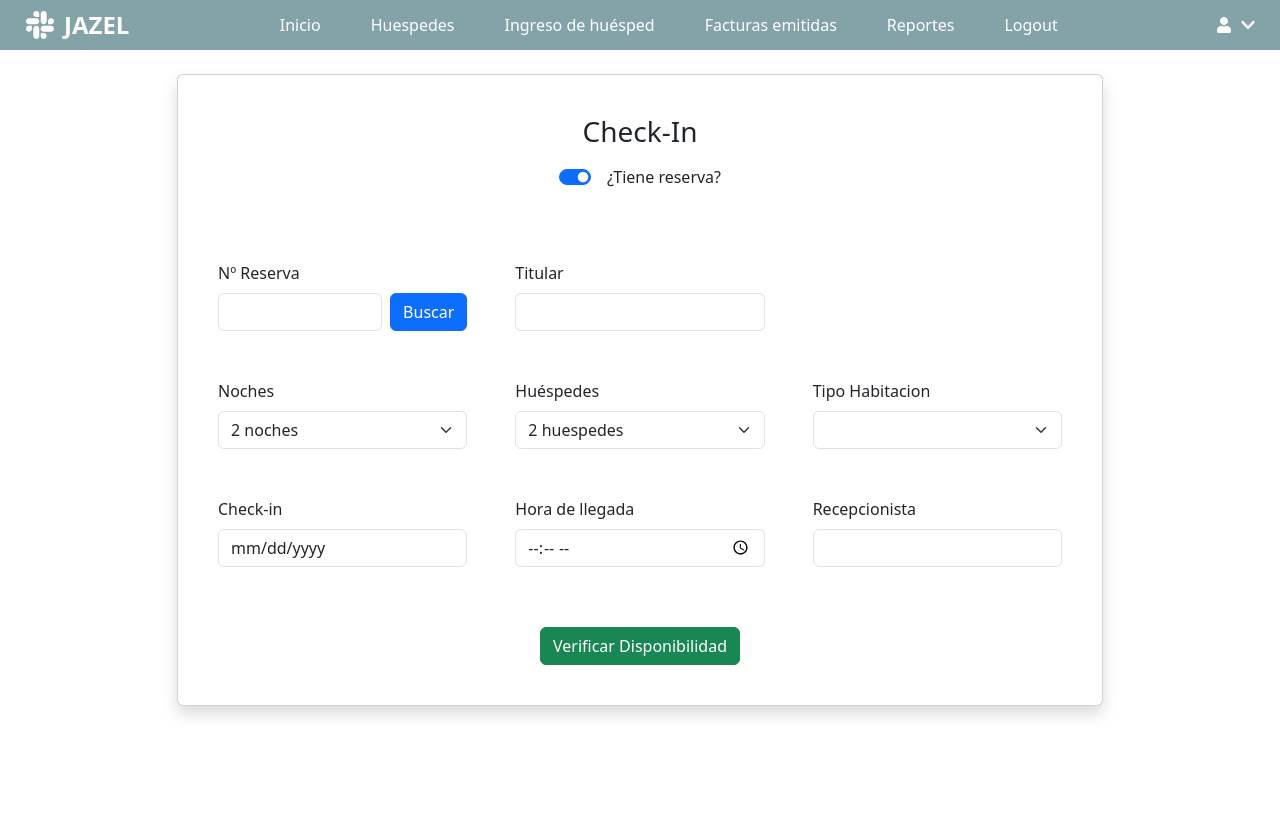
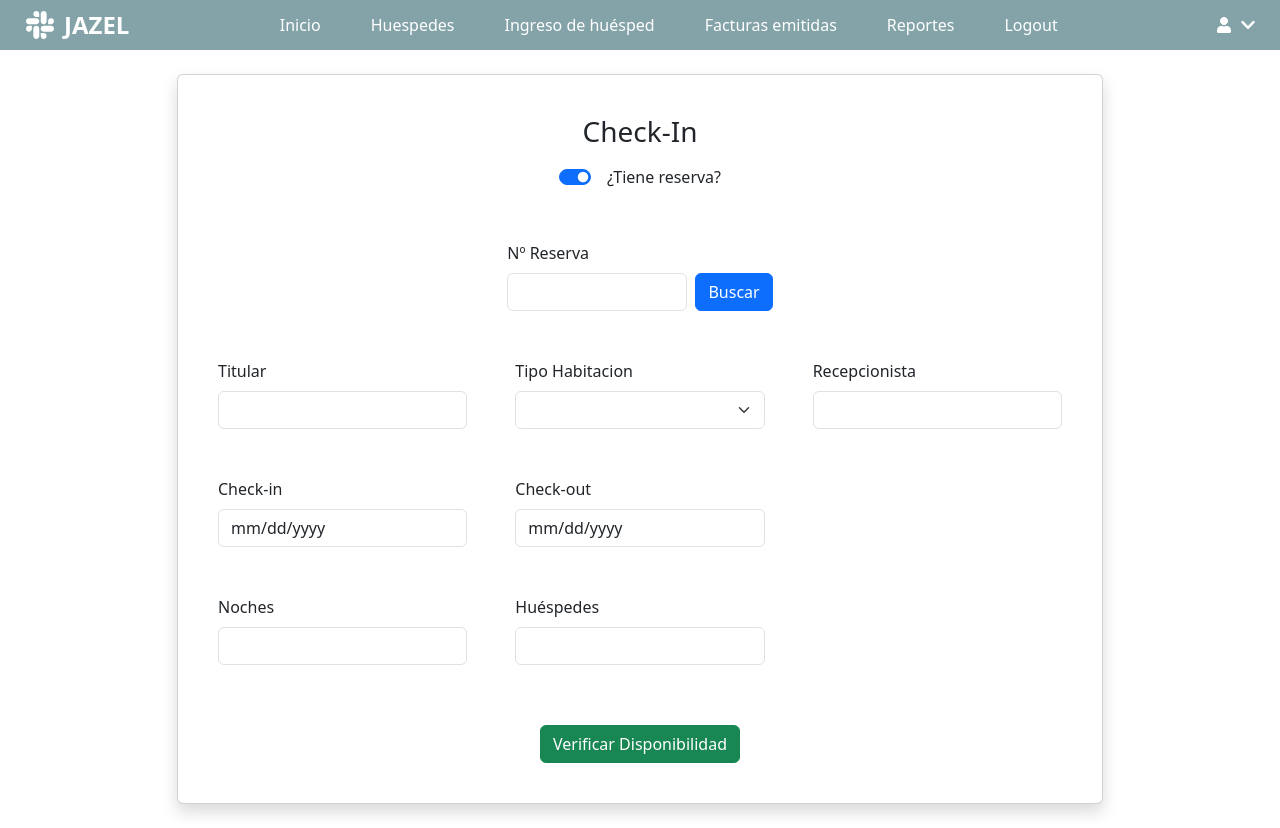
Before and after one commit to CrisNAC/Hotel_Facturacion, a React (Vite) app in the folder frontend/: page /IngresoHuesped in a window 1280 px wide. Before the commit the page ends 800 px from the top, so only its background shows below. Built offline with nearby package versions, Linux system fonts and the light colour scheme.

Commit message:
Seleccion Habitacion y Check-in con reserva pasados con Context

```diff
--- a/frontend/src/App.jsx
+++ b/frontend/src/App.jsx
@@ -21,6 +21,8 @@ import ConfirmarReserva from './components/ConfirmarReserva'
 import AgregarHuesped from './pages/AgregarHuesped.jsx';
 import SeleccionHabitacion from './components/SeleccionHabitacion'
 
+import ReservaLayout from './components/ReservaLayout.jsx';
+
 function App() {
   return (
     <>
@@ -33,10 +35,13 @@ function App() {
             <Route path="/DetallesCuentas/:idIngreso" element={<DetallesCuentas />} />
             <Route path="/VistaFactura" element={<InvoiceComponentEli />}></Route>
 
-            <Route path="/IngresoHuesped" element={<CheckIn />}></Route>
+			<Route element={<ReservaLayout></ReservaLayout>}>
+				<Route path="/IngresoHuesped" element={<CheckIn />}></Route>
+				<Route path="/SeleccionHabitacion" element={<SeleccionHabitacion />}></Route>
+			</Route>
+
             <Route path="/ConfirmarReserva" element={<ConfirmarReserva />}></Route>
             <Route path="/AgregarHuesped" element={<AgregarHuesped />}></Route>
-            <Route path="/SeleccionHabitacion" element={<SeleccionHabitacion />}></Route>
 
             <Route path="/" element={<Login />} />
             <Route path="/FacturasEmitidas" element={
--- a/frontend/src/components/CheckInReserva.jsx
+++ b/frontend/src/components/CheckInReserva.jsx
@@ -3,12 +3,14 @@ import { useNavigate } from 'react-router-dom';
 import axios from "axios";
 import { debounce } from "lodash";
 import NavBar from "./navbar";
+import { useReserva } from "../context/ReservaContext.jsx";
 
 const CheckInReserva = () => {
 
 	const [reservaId, setReservaId] = useState('');
 	const [reserva, setReserva] = useState(null);
 	const navigate = useNavigate();
+	const { setReservaSeleccionada } = useReserva();
 
 	const getReservaById = async (id) => {
 		try {
@@ -19,6 +21,17 @@ const CheckInReserva = () => {
 			setReserva(null);
 		}
 	};
+
+	const calcularNoches = () => {
+		if (reserva && reserva.check_in && reserva.check_out) {
+			const checkInDate = new Date(reserva.check_in);
+			const checkOutDate = new Date(reserva.check_out);
+			const diffTime = Math.abs(checkOutDate - checkInDate);
+			const diffDays = Math.ceil(diffTime / (1000 * 60 * 60 * 24));
+			return diffDays;
+		}
+		return 0;
+	}
 
 	/*useEffect(() => {
 		getReservaById(reservaId);
@@ -37,8 +50,8 @@ const CheckInReserva = () => {
 		<div>
 			<NavBar />
 			{/* Formulario */}
-			<form style={{ marginTop: '70px' }}>
-				<div className="row g-5">
+			<form>
+				<div className="row justify-content-center my-5">
 
 					<div className="col-md-6 col-lg-4">
 						<label htmlFor="numReserva" className="form-label">
@@ -57,7 +70,9 @@ const CheckInReserva = () => {
 							</button>
 						</div>
 					</div>
+				</div>
 
+				<div className="row g-5">
 					<div className="col-md-6 col-lg-4">
 						<label htmlFor="titular" className="form-label">
 							Titular
@@ -71,37 +86,24 @@ const CheckInReserva = () => {
 						/>
 					</div>
 
-					<div className="col-md-6 col-lg-4"></div>
-
 					<div className="col-md-6 col-lg-4">
-						<label htmlFor="noches" className="form-label">
-							Noches
+						<label htmlFor="tipo_habitacion" className="form-label">
+							Tipo Habitacion
 						</label>
-						<select className="form-select" id="noches" defaultValue="2">
-							<option value="1">1 noche</option>
-							<option value="2">2 noches</option>
-							<option value="3">3 noches</option>
+						<select className="form-select" id="tipo_habitacion" value={reserva ? reserva.tipoHabitacion.nombre : ""} readOnly>
+						{reserva && reserva.tipoHabitacion && (
+							<option value={reserva.tipoHabitacion.nombre}>
+								{reserva.tipoHabitacion.nombre}
+							</option>
+						)}
 						</select>
 					</div>
 
 					<div className="col-md-6 col-lg-4">
-						<label htmlFor="huespedes" className="form-label">
-							Huéspedes
+						<label htmlFor="recepcionista" className="form-label">
+							Recepcionista
 						</label>
-						<select className="form-select" id="huespedes" defaultValue="2">
-							<option value="1">1 huesped</option>
-							<option value="2">2 huespedes</option>
-							<option value="3">3 huespedes</option>
-						</select>
-					</div>
-
-					<div className="col-md-6 col-lg-4">
-						<label htmlFor="tipo_habitacion" className="form-label">
-							Tipo Habitacion
-						</label>
-						<select className="form-select" id="tipo_habitacion" value={reserva ? reserva.tipoHabitacion.nombre : ""}>
-
-						</select>
+						<input type="text" className="form-control" id="recepcionista" value={reserva && reserva.usuario ? reserva.usuario.nombre_usuario : ""} readOnly/>
 					</div>
 
 					<div className="col-md-6 col-lg-4">
@@ -117,23 +119,54 @@ const CheckInReserva = () => {
 					</div>
 
 					<div className="col-md-6 col-lg-4">
-						<label htmlFor="horaLlegada" className="form-label">
-							Hora de llegada
+						<label htmlFor="checkout" className="form-label">
+							Check-out
 						</label>
-						<input type="time" className="form-control" id="horaLlegada" />
+						<input
+							type="date"
+							className="form-control"
+							id="checkout"
+							value={reserva ? reserva.check_out.substring(0, 10) : ""}
+							readOnly />
+					</div>
+
+					<div className="col-md-6 col-lg-4"></div>
+
+					<div className="col-md-6 col-lg-4">
+						<label htmlFor="noches" className="form-label">
+							Noches
+						</label>
+						<input
+							type="number"
+							className="form-control"
+							id="noches"
+							value={reserva ? calcularNoches() : ""}
+							readOnly
+						></input>
 					</div>
 
 					<div className="col-md-6 col-lg-4">
-						<label htmlFor="recepcionista" className="form-label">
-							Recepcionista
+						<label htmlFor="huespedes" className="form-label">
+							Huéspedes
 						</label>
-						<input type="text" className="form-control" id="recepcionista" value={reserva && reserva.usuario ? reserva.usuario.nombre_usuario : ""} readOnly/>
+						<input
+							type="number"
+							className="form-control"
+							id="huespedes"
+							value={reserva && reserva.ingreso.length > 0 ? reserva.ingreso[0].huespedesHabitaciones.length : ""}
+							readOnly
+						/>
 					</div>
 
 				</div>
 
 				<div className="text-center" style={{ marginTop: '60px'}}>
-					<button type="button" className="btn btn-success" onClick={() => navigate('/SeleccionHabitacion')}>
+					<button type="button" className="btn btn-success"
+						onClick={() => {
+							setReservaSeleccionada(reserva);
+							navigate('/SeleccionHabitacion')
+						}}
+					>
 						Verificar Disponibilidad
 					</button>
 				</div>
--- /dev/null
+++ b/frontend/src/components/ReservaLayout.jsx
@@ -0,0 +1,13 @@
+// ReservaLayout.jsx
+import { Outlet } from 'react-router-dom'
+import { ReservaProvider } from '../context/ReservaContext.jsx'
+
+const ReservaLayout = () => {
+  return (
+    <ReservaProvider>
+      <Outlet />
+    </ReservaProvider>
+  )
+}
+
+export default ReservaLayout;
--- /dev/null
+++ b/frontend/src/context/ReservaContext.jsx
@@ -0,0 +1,17 @@
+import { createContext, useContext, useState } from "react";
+
+const ReservaContext = createContext();
+
+export const ReservaProvider = ({children}) => {
+	const [reservaSeleccionada, setReservaSeleccionada] = useState(null);
+
+	return (
+		<ReservaContext.Provider value={{ reservaSeleccionada, setReservaSeleccionada }}>
+			{ children }
+		</ReservaContext.Provider>
+	);
+};
+
+export const useReserva = () => {
+	return useContext(ReservaContext);
+}
```
Also changed, not shown: frontend/src/components/SeleccionHabitacion.jsx (+74 -19 lines), 2 other files (tests, documents, lock files or other folders).
